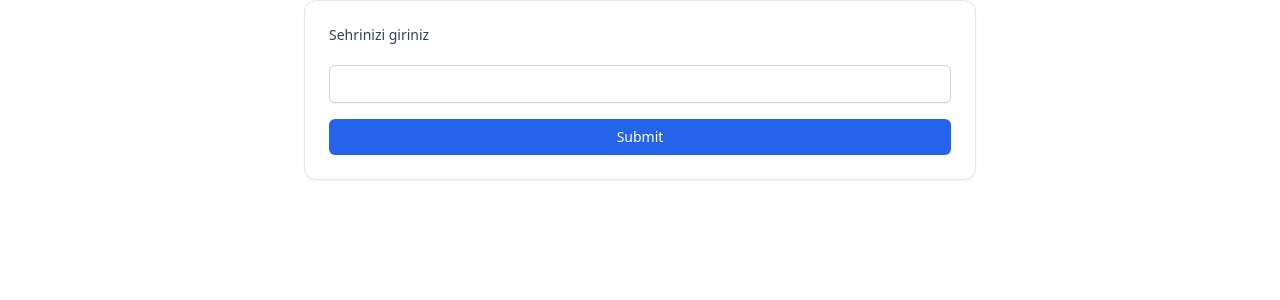
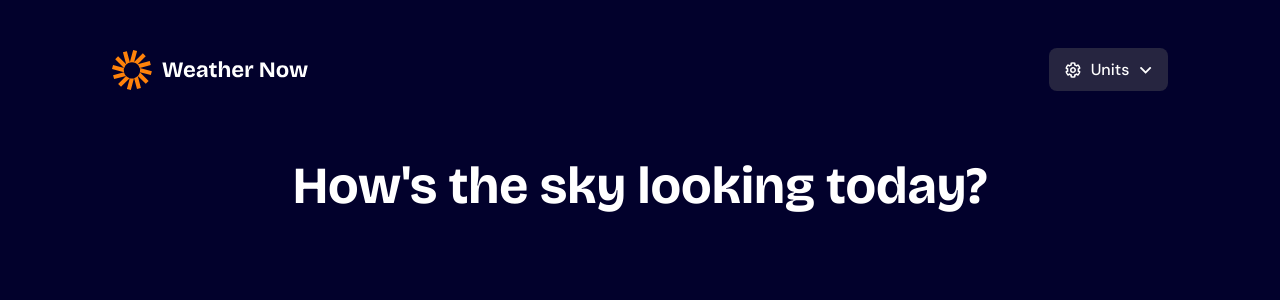
Before and after one commit to Fundamental-Projects/weather-app-TOP, a React (Vite) app: page / in a window 1280 px wide. Shown: the top 300 px of the page. Built offline with nearby package versions, Linux system fonts and the light colour scheme; no server answers.

Commit message:
header component

```diff
--- a/index.html
+++ b/index.html
@@ -4,7 +4,7 @@
     <meta charset="UTF-8" />
     <link rel="icon" type="image/svg+xml" href="/favicon.svg" />
     <meta name="viewport" content="width=device-width, initial-scale=1.0" />
-    <title>weather-app-top</title>
+    <title>Weather Appy</title>
   </head>
   <body>
     <div id="root"></div>
--- a/src/App.jsx
+++ b/src/App.jsx
@@ -1,28 +1,19 @@
 import { formStyles } from "./styles/defaults/formStyles";
 import { fetchWeatherByLocation } from "./services/fetchData";
+import figmaTailwing from "./styles/figmaStlyes/figmaTailwing";
+import Header from "./ui/Header";
 
 function App() {
   return (
-    <div>
-      <Form />
+    <div className={figmaTailwing.layout.page}>
+      <div className={figmaTailwing.layout.canvas}>
+        <Header />
+        <main>
+          <h1 className={figmaTailwing.layout.title}>How's the sky looking today?</h1>
+        </main>
+      </div>
     </div>
   );
 }
 
-function Form() {
-  function handleSubmit(event) {
-    event.preventDefault();
-  }
-
-  return (
-    <form className={formStyles.container} onSubmit={handleSubmit}>
-      <label className={formStyles.label} htmlFor="input">
-        Sehrinizi giriniz
-      </label>
-      <input className={formStyles.input} type="text" />
-      <button className={formStyles.button}>Submit</button>
-    </form>
-  );
-}
-
 export default App;
--- a/src/index.css
+++ b/src/index.css
@@ -1,7 +1,7 @@
 /* Figma dosyasinda kullanilan fontlar yerel kaynaklardan yuklenir. */
 @font-face {
   font-family: "DM Sans";
-  src: url("./fmSource/weather-app-main/assets/fonts/DM_Sans/DMSans-VariableFont_opsz,wght.ttf") format("truetype");
+  src: url("./assets/fonts/DM_Sans/DMSans-VariableFont_opsz,wght.ttf") format("truetype");
   font-style: normal;
   font-weight: 300 700;
   font-display: swap;
@@ -9,7 +9,7 @@
 
 @font-face {
   font-family: "DM Sans";
-  src: url("./fmSource/weather-app-main/assets/fonts/DM_Sans/DMSans-Italic-VariableFont_opsz,wght.ttf") format("truetype");
+  src: url("./assets/fonts/DM_Sans/DMSans-Italic-VariableFont_opsz,wght.ttf") format("truetype");
   font-style: italic;
   font-weight: 300 700;
   font-display: swap;
@@ -17,7 +17,7 @@
 
 @font-face {
   font-family: "Bricolage Grotesque";
-  src: url("./fmSource/weather-app-main/assets/fonts/Bricolage_Grotesque/BricolageGrotesque-VariableFont_opsz,wdth,wght.ttf") format("truetype");
+  src: url("./assets/fonts/Bricolage_Grotesque/BricolageGrotesque-VariableFont_opsz,wdth,wght.ttf") format("truetype");
   font-style: normal;
   font-weight: 700;
   font-display: swap;
--- a/src/services/fetchData.js
+++ b/src/services/fetchData.js
@@ -126,20 +126,20 @@ function processWeatherData({ location, weather }) {
     windSpeed,
   };
 
-  const daily = dailyTimes.map((date, index) => ({
-    date,
+  const daily = dailyTimes.map((time, index) => ({
+    time,
     weatherCode: dailyWeatherCodes[index],
     temperatureMax: dailyMaxTemperatures[index],
     temperatureMin: dailyMinTemperatures[index],
   }));
 
-  const hourly = hourlyTimes.map((date, index) => ({
-    date,
+  const hourly = hourlyTimes.map((time, index) => ({
+    time,
     weatherCode: hourlyWeatherCodes[index],
     temperature: hourlyTemperatures[index],
   }));
-  // console.log(daily);
-  // console.log(hourly);
+  console.log(daily);
+  console.log(hourly);
   return { location, current, daily, hourly };
 }
 fetchWeatherByLocation("adana");
--- a/src/ui/Header.jsx
+++ b/src/ui/Header.jsx
@@ -0,0 +1,87 @@
+import { useState } from "react";
+import figmaTailwing, { figmaAssets } from "../styles/figmaStlyes/figmaTailwing";
+
+function Header() {
+  const [isUnitOpen, setIsUnitOpen] = useState(false);
+
+  function handleClick() {
+    setIsUnitOpen((isUnitOpen) => !isUnitOpen);
+  }
+  return (
+    <header className={figmaTailwing.layout.header}>
+      <img
+        className={figmaTailwing.layout.logo}
+        src={figmaAssets.logo}
+        alt="Weather Now"
+      />
+      <div className="relative">
+        <button
+          onClick={handleClick}
+          className={figmaTailwing.controls.unitsButton}
+          type="button"
+        >
+          <img
+            className={figmaTailwing.controls.unitsIcon}
+            src={figmaAssets.units}
+            alt="chevron"
+          />
+          Units
+          <img
+            className={figmaTailwing.controls.chevron}
+            src={figmaAssets.dropdown}
+            alt="units"
+          />
+        </button>
+
+        {isUnitOpen && (
+          <div
+            className={`${figmaTailwing.controls.menu} absolute right-0 top-[calc(100%+8px)]`}
+          >
+            <button type="button">Switch to Imperial</button>
+
+            <fieldset>
+              <legend className={figmaTailwing.controls.menuLabel}>Temperature</legend>
+
+              <label className={figmaTailwing.controls.menuItem}>
+                <input type="radio" name="temperature" value="celsius" defaultChecked />
+                Celsius
+              </label>
+
+              <label className={figmaTailwing.controls.menuItem}>
+                <input type="radio" name="temperature" value="fahrenheit" />
+                Fahrenheit
+              </label>
+            </fieldset>
+
+            <fieldset>
+              <legend className={figmaTailwing.controls.menuLabel}>Wind speed</legend>
+              <label className={figmaTailwing.controls.menuItem}>
+                <input type="radio" name="windSpeed" value="km/h" defaultChecked />
+                km/h
+              </label>
+
+              <label className={figmaTailwing.controls.menuItem}>
+                <input type="radio" name="windSpeed" value="mph" />
+                mph
+              </label>
+            </fieldset>
+            <fieldset>
+              <legend className={figmaTailwing.controls.menuLabel}>Precipitation</legend>
+              <label className={figmaTailwing.controls.menuItem}>
+                <input type="radio" name="precipitation" value="mm" defaultChecked />
+                mm
+              </label>
+
+              <label className={figmaTailwing.controls.menuItem}>
+                <input type="radio" name="precipitation" value="inch" />
+                inch
+              </label>
+            </fieldset>
+          </div>
+        )}
+      </div>
+    </header>
+  );
+}
+
+export default Header;
```
Also changed, not shown: 1 other file (tests, documents, lock files or other folders).
